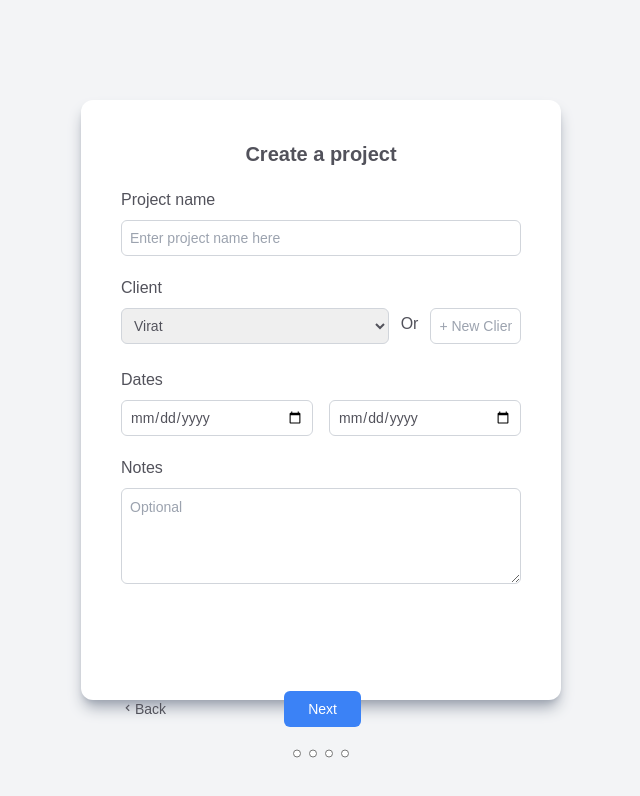
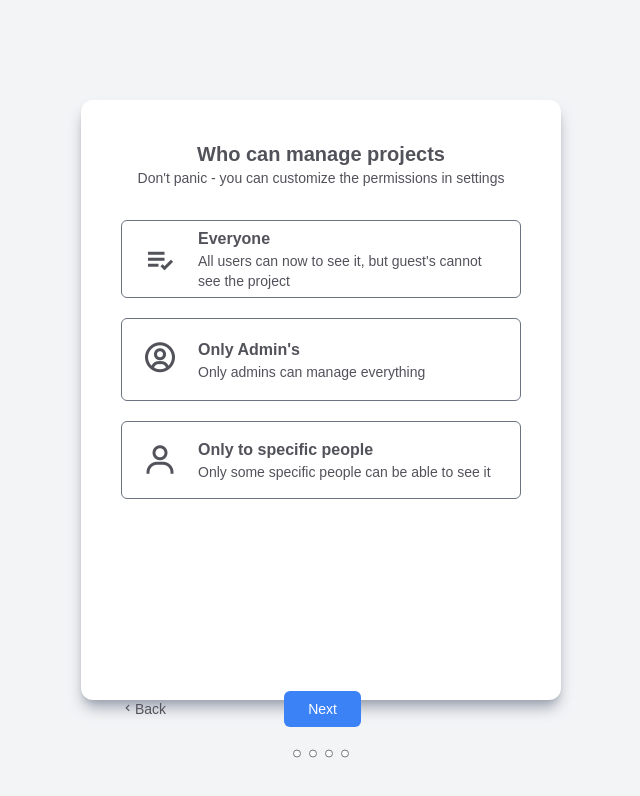
Before and after one commit to thedeepakmaurya/multiform, a React (Create React App) app: page / in a window 1280 px wide. Shown: the top 796 px of the page, without its empty margins (319-959 px from the left). Built offline with nearby package versions, Linux system fonts and the light colour scheme.

Commit message:
layout complete

```diff
--- a/src/components/Form.js
+++ b/src/components/Form.js
@@ -8,9 +8,9 @@
 const Form = () => {
   return (
     <div className='flex flex-col items-center  bg-white rounded-xl p-10 shadow-lg shadow-gray-400 w-[480px] h-[600px]'>
-      <CreateProject />
+      {/* <CreateProject /> */}
       {/* <SelectView /> */}
-      {/* <ManageProject /> */}
+      <ManageProject />
       {/* <Team/> */}
       <Button />
     </div>
--- a/src/components/pages/ManageProject.js
+++ b/src/components/pages/ManageProject.js
@@ -6,10 +6,10 @@
       <h1 className='font-bold text-xl'>Who can manage projects</h1>
       <p className='text-sm'>Don't panic - you can customize the permissions in settings</p>
       <div className='mt-8 w-full'>
-        <div className='flex border border-gray-500 focus:border-blue-500 rounded-md cursor-pointer w-full'>
+        <div className='flex border border-gray-500 focus:border-blue-500 rounded-md  cursor-pointer w-full'>
           <div className='p-5'>
           <i class='bx bx-list-check bx-md align-middle'></i>          </div>
-          <div className='flex flex-col justify-center'>
+          <div className='flex flex-col justify-center pr-5'>
             <h1 className='font-semibold text-md'>Everyone</h1>
             <p className='text-sm'>All users can now to see it, but guest's cannot see the project</p>
           </div>
@@ -18,7 +18,7 @@
           <div className='p-5'>
             <i className='bx bx-user-circle bx-md align-midde'></i>
           </div>
-          <div className='flex flex-col justify-center'>
+          <div className='flex flex-col justify-center pr-5'>
             <h1 className='font-semibold text-md'>Only Admin's</h1>
             <p className='text-sm'>Only admins can manage everything </p>
           </div>
@@ -27,7 +27,7 @@
           <div className='p-5'>
             <i className='bx bx-user bx-md align-middle'></i>
           </div>
-          <div className='flex flex-col justify-center'>
+          <div className='flex flex-col justify-center pr-5'>
             <h1 className='font-semibold text-md'>Only to specific people</h1>
             <p className='text-sm'>Only some specific people can be able to see it</p>
           </div>
```
